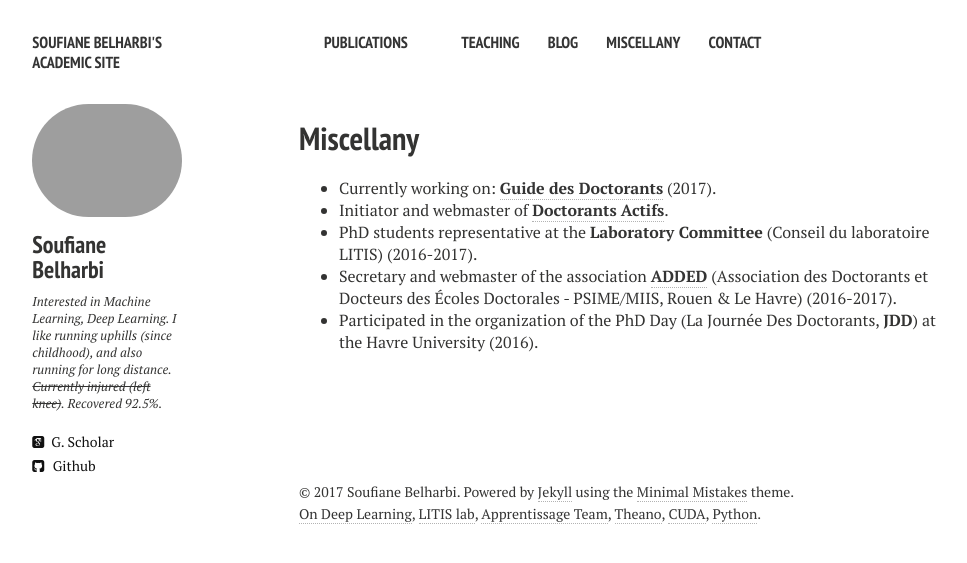
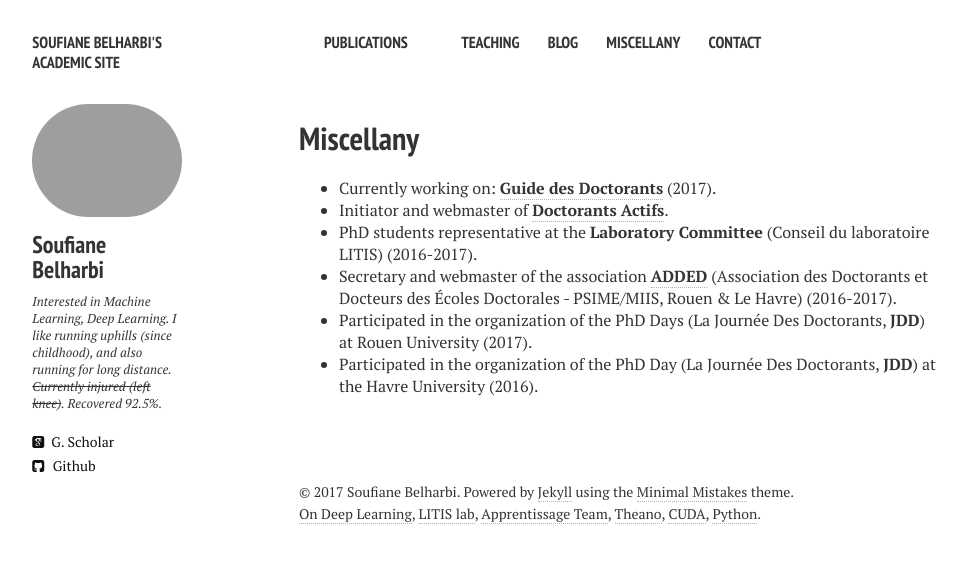
Before and after one commit to sbelharbi/sbelharbi.github.io, a Jekyll site: the page built from miscellany.md, in a window 1280 px wide. Shown: the top 563 px of the page, without its empty margins (21-988 px from the left). Built offline with Jekyll 4.4.1, drawn with Linux system fonts in a browser that asks for light colours; nearby versions of some CDN libraries.

Commit message:
contrib. jdds 2017

```diff
--- a/miscellany.md
+++ b/miscellany.md
@@ -12,5 +12,7 @@ comments: false
   laboratoire LITIS) (2016-2017).
 * Secretary and webmaster of the association [**ADDED**](https://sites.google.com/prod/view/association-added) (Association des Doctorants et Docteurs des
   Écoles Doctorales - PSIME/MIIS, Rouen & Le Havre) (2016-2017).
+* Participated in the organization of the PhD Days (La Journée Des Doctorants,
+  **JDD**) at Rouen University (2017).
 * Participated in the organization of the PhD Day (La Journée Des Doctorants,
   **JDD**) at the Havre University (2016).
```
